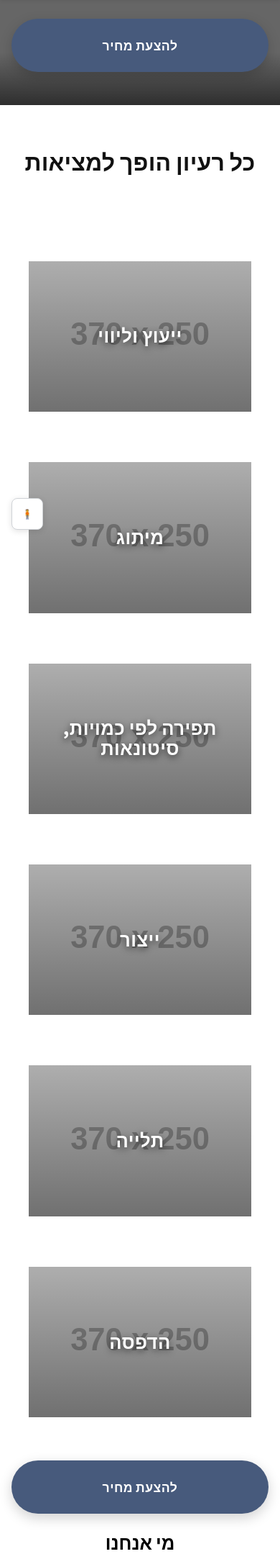
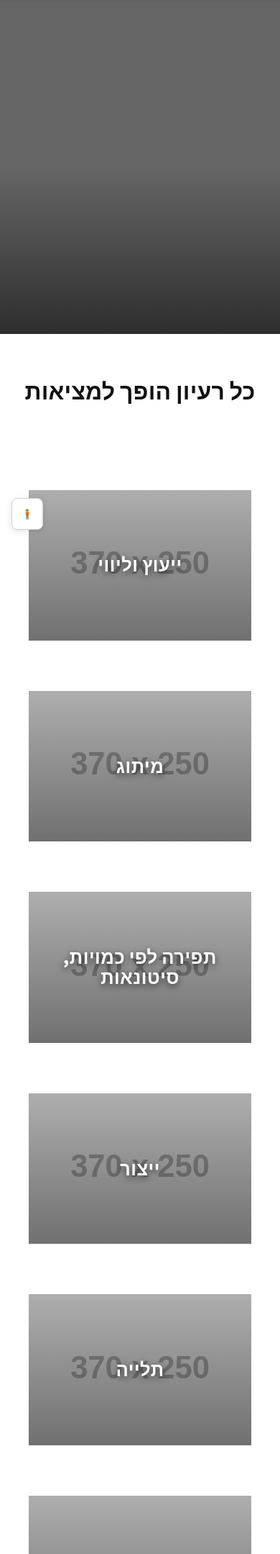
Before and after one commit to levynchi/arye-textile-branding, a Django app: page / in a window 390 px wide. Shown: the part 92-2251 px from the top of the page at 72% size. Run offline with Django 5.2, Linux system fonts and the light colour scheme; grey boxes labelled with a size stand in for pictures from a placeholder-image service; data that the repository does not hold is empty; some libraries are stand-ins or nearby versions; some web fonts are replaced.

Commit message:
Mobile: slightly reduce hero banner heights (clamp adjustments)

```diff
--- a/static/main.css
+++ b/static/main.css
@@ -98,6 +98,12 @@ ul.menu a:hover::after, ul.menu a:focus-visible::after {transform:scaleX(1);}
     .logo{position:absolute;left:50%;transform:translateX(-50%);z-index:1}
     .wa-link{width:44px;height:44px}
     .wa-link img{width:auto;height:auto}
+    /* Hide hero CTA button on mobile */
+    .hero-cta{display:none !important}
+    /* Slightly reduced hero banners on mobile */
+    .hero{aspect-ratio:auto;height:clamp(350px,50vh,580px)}
+    .hero--home{aspect-ratio:auto;height:clamp(390px,55vh,620px)}
+    .hero--sub{aspect-ratio:auto;height:clamp(370px,53vh,600px)}
     /* Collapse menu into overlay under header */
     nav#site-menu{position:absolute;inset-inline:0;top:calc(var(--menu-height));background:#fff;padding:14px 18px;box-shadow:0 8px 24px rgba(0,0,0,.12);border-top:1px solid #e5e7eb;display:none;z-index:40}
     header.menu-open nav#site-menu{display:block}
```
